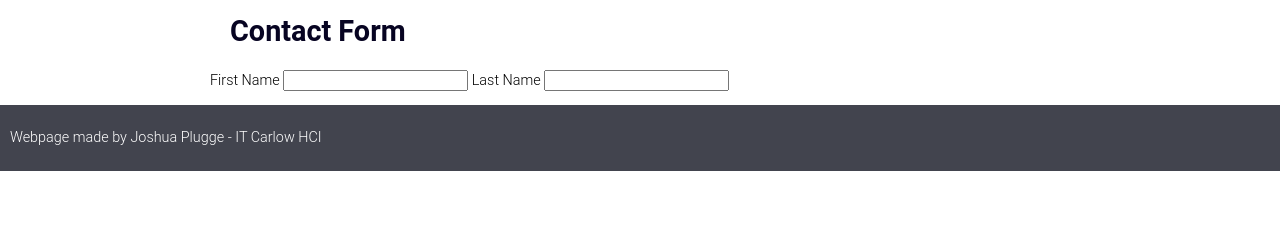
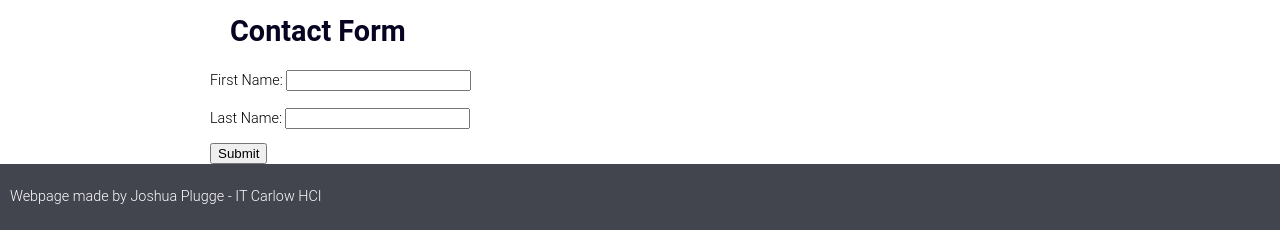
Before and after one commit to Joshua-Plugge/Smitegame, a plain HTML site: page News.html in a window 1280 px wide. Shown: the part 811-1056 px from the top of the page. Before the commit the page ends 997 px from the top, so only its background shows below. Drawn offline with Linux system fonts and the light colour scheme.

Commit message:
Updated Website with accessibility corrections V1

```diff
--- a/News.html
+++ b/News.html
@@ -25,12 +25,14 @@
             <h1><strong>Contact Form</strong></h1>
             <br>
             <div id="input">
-                <form>
-                    <label for="fname">First Name</label>
-                    <input type="text" id="fname" name="fname" value="">
-                    <label for="lname">Last Name</label>
+                <form action="/action_page.php" method="get" id="form1">
+                    <label for="fname">First Name:</label>
+                    <input type="text" id="fname" name="fname" value=""><br><br>
+                    <label for="lname">Last Name:</label>
                     <input type="text" id="lname" name="lname" value="">
                 </form>
+
+                <button type="submit" form="form1" value="Submit">Submit</button>
             </div>
         </div>
     </div>
```
Also changed, not shown: index.html (+1 -1 lines).
